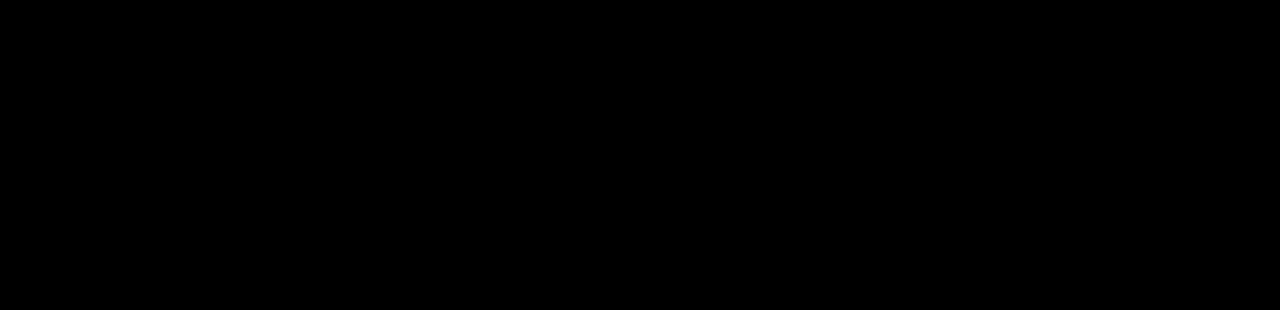
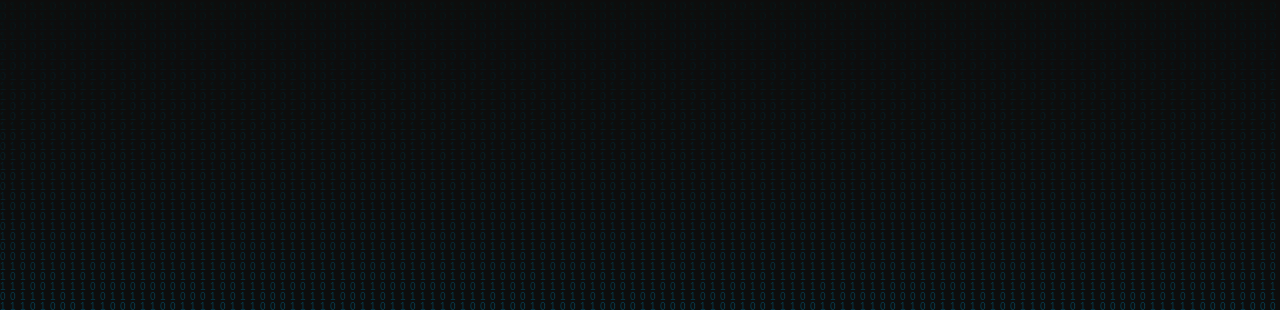
Before and after one commit to igaisin/igaisin.github.io, a plain HTML site: page index.html in a window 1280 px wide. Shown: the top 310 px of the page. Drawn offline with nearby package versions, Linux system fonts and the light colour scheme.

Commit message:
Fix black background

```diff
--- a/index.html
+++ b/index.html
@@ -16,9 +16,9 @@
     @import url('https://fonts.googleapis.com/css?family=Shadows+Into+Light');
 
     html, body {
-      background: black;
+      background: transparent;
+      width: 100%;
       height: 100%;
-      width:  100%;
       margin: 0;
       padding: 0;
       font-family: 'Shadows Into Light', cursive;
@@ -26,6 +26,7 @@
 
     canvas {
       width: 100%;
+      height: 100%;
       position: fixed;
       z-index: -1;
     }
```
